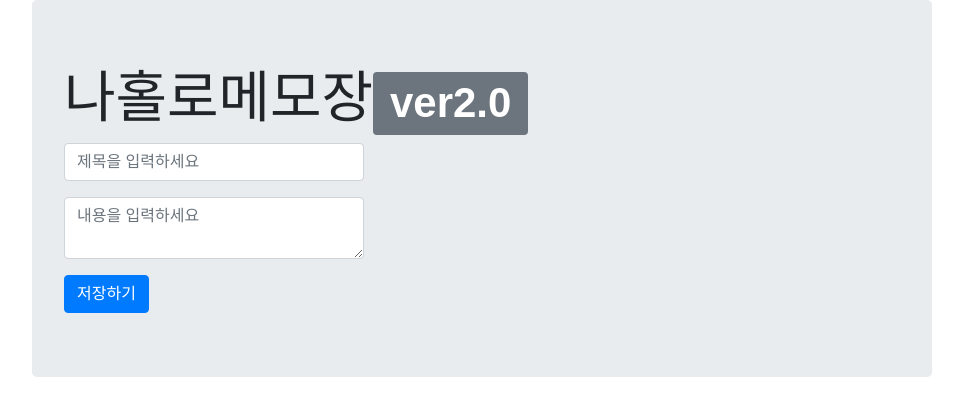
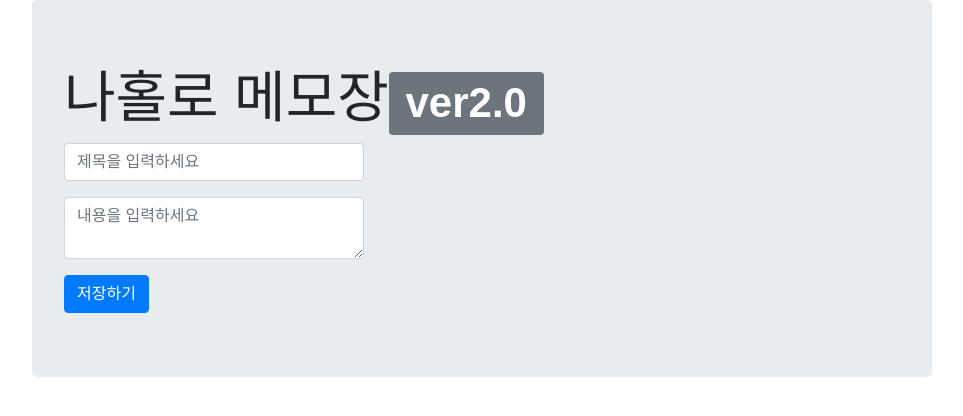
Before and after one commit to euneww/test-repo, a plain HTML site: page index.html in a window 1280 px wide. Shown: the whole page, without its empty margins (158-1121 px from the left). Drawn offline with nearby package versions, Linux system fonts and the light colour scheme; no server answers; a web font is replaced by a local one.

Commit message:
'타이틀수정'

```diff
--- a/index.html
+++ b/index.html
@@ -166,7 +166,7 @@
 <body>
     <div class="wrap">
         <div class="jumbotron">
-            <h1 class="display-4">나홀로메모장<span class="badge badge-secondary">ver2.0</span></h1>
+            <h1 class="display-4">나홀로 메모장<span class="badge badge-secondary">ver2.0</span></h1>
             <div>
                 <div class="form-group">
                     <input id="input-title" class="form-control" placeholder="제목을 입력하세요">
```
